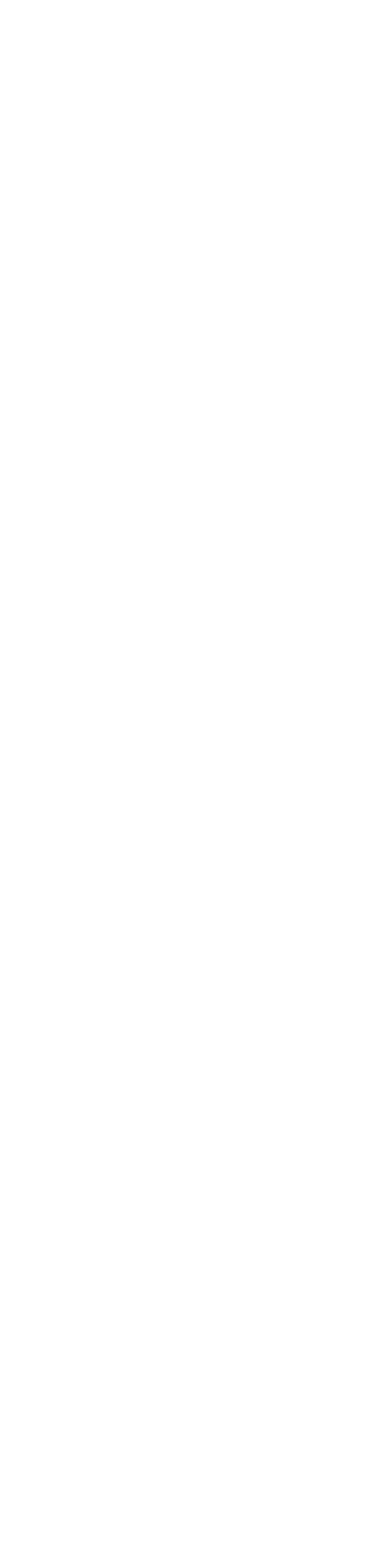
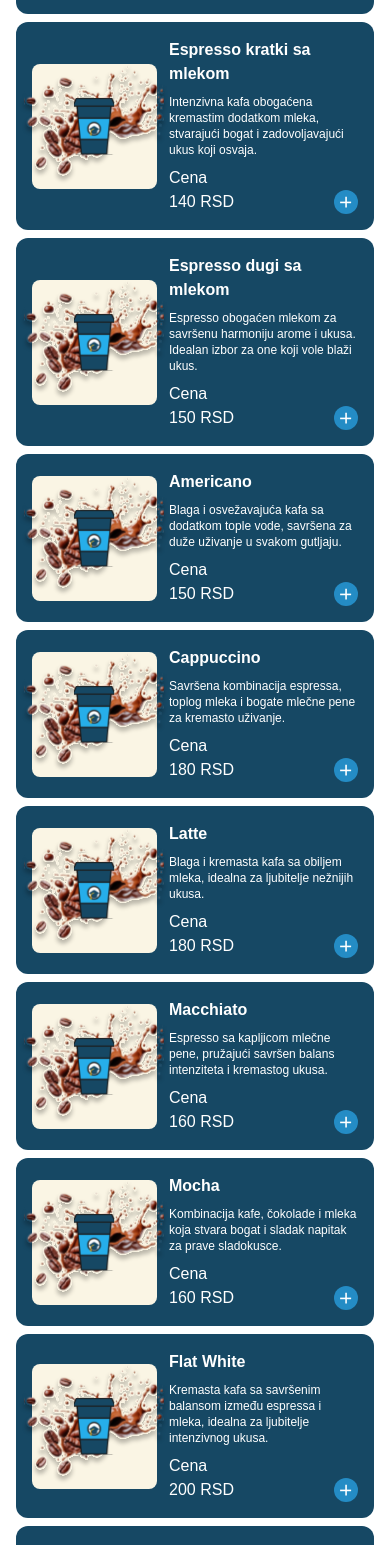
Before and after one commit to MilosIl/CoffeeShop, a React (Vite) app: page / in a window 390 px wide. Shown: the part 436-1981 px from the top of the page. Before the commit the page ends 844 px from the top, so only its background shows below. Built offline with nearby package versions, Linux system fonts and the light colour scheme.

Commit message:
feat: add coffee data and user data, update components for coffee card display

```diff
--- a/src/App.jsx
+++ b/src/App.jsx
@@ -6,8 +6,8 @@ import { Header, Container } from './layout';
 function App() {
   return (
     <BrowserRouter>
+      <Header />
       <Container>
-        <Header />
         <AppRouter />
       </Container>
     </BrowserRouter>
--- a/src/components/CoffeeCard.jsx
+++ b/src/components/CoffeeCard.jsx
@@ -1,28 +1,38 @@
-import { CoffeeImage } from "../components/CoffeeImage";
-import { IconMinus, IconLargeCoffee, IconMediumCoffee, IconSmallCoffee, IconShopCart } from "../assets/icons";
-import { Select, Button } from "../components/ui";
-import { BEAN, MILK } from "../constants";
-import { useState } from "react";
+import { CoffeeImage } from '@/components/';
+import {
+  IconMinus,
+  IconLargeCoffee,
+  IconMediumCoffee,
+  IconSmallCoffee,
+  IconShopCart,
+} from '@/assets/icons';
+import { Select, Button } from '@/components/ui';
+import { BEAN, MILK } from '@/constants';
+import { useState } from 'react';
 
-const CoffeeCard = ({ id, coffee_name, price, text }) => {
+
+const CoffeeCard = ({ id, name, price, description }) => {
   const [isToggled, setIsToggled] = useState(false);
   const [counter, setCounter] = useState(1);
-    const [selectedSize, setSelectedSize] = useState("small");
+  const [selectedSize, setSelectedSize] = useState('small');
   const [selectedBean, setSelectedBean] = useState(BEAN[0]);
   const [selectedMilk, setSelectedMilk] = useState(MILK[0]);
 
-    const handleToggle = () => { setIsToggled(true) };
+  const handleToggle = () => {
+    setIsToggled(true);
+  };
   const increaseCounter = () => setCounter(counter + 1);
   const decreaseCounter = () => {
     if (counter > 1) {
-            setCounter(counter - 1)
+      setCounter(counter - 1);
     } else {
       setCounter(1);
       setIsToggled(false);
     }
-
   };
-    const handleSelect = (size) => { setSelectedSize(size); };
+  const handleSelect = (size) => {
+    setSelectedSize(size);
+  };
   const handleAddToCart = () => {
     let multiplier = 1;
     if (selectedSize === 'medium') multiplier = 1.5;
@@ -32,20 +42,20 @@ const CoffeeCard = ({ id, coffee_name, price, text }) => {
 
     const coffeeOrder = {
       id: `order_${id}`,
-            coffee_name: coffee_name,
+      coffee_name: name,
       price: finalPrice,
       size: selectedSize,
       bean: selectedBean,
       milk: selectedMilk,
       quantity: counter,
-        }
-        console.log("Porudzbina dodata u korpu:", coffeeOrder);
-    }
+    };
+    console.log('Porudzbina dodata u korpu:', coffeeOrder);
+  };
 
   return (
     <>
       {isToggled ? (
-                <div className="bg-dark-blue p-4 rounded-xl w-fit">
+        <div className="bg-dark-blue p-4 rounded-xl max-w-[30rem]">
           <div className="flex items-start gap-3 text-white">
             <div className="bg-light-gray rounded-lg">
               <CoffeeImage />
@@ -55,64 +65,94 @@ const CoffeeCard = ({ id, coffee_name, price, text }) => {
                 <h3 className="text-base">{name}</h3>
                 <span className="text-xs">{price} RSD</span>
               </div>
-                            <p className="font-normal text-xs">
-                                {text}
-                            </p>
+              <p className="font-normal text-xs">{description}</p>
               <div className="flex justify-start items-center gap-3.5">
-                                <button className="cursor-pointer" onClick={() => handleSelect("small")}><IconSmallCoffee fillColor={selectedSize === "small" ? "#000" : "#164864"} /></button>
-                                <button className="cursor-pointer" onClick={() => handleSelect("medium")}><IconMediumCoffee fillColor={selectedSize === "medium" ? "#000" : "#164864"} /></button>
-                                <button className="cursor-pointer" onClick={() => handleSelect("large")}><IconLargeCoffee fillColor={selectedSize === "large" ? "#000" : "#164864"} /></button>
+                <Button
+                  className="cursor-pointer"
+                  onClick={() => handleSelect('small')}
+                >
+                  <IconSmallCoffee
+                    fillColor={selectedSize === 'small' ? '#000' : '#164864'}
+                  />
+                </Button>
+                <Button
+                  className="cursor-pointer"
+                  onClick={() => handleSelect('medium')}
+                >
+                  <IconMediumCoffee
+                    fillColor={selectedSize === 'medium' ? '#000' : '#164864'}
+                  />
+                </Button>
+                <Button
+                  className="cursor-pointer"
+                  onClick={() => handleSelect('large')}
+                >
+                  <IconLargeCoffee
+                    fillColor={selectedSize === 'large' ? '#000' : '#164864'}
+                  />
+                </Button>
               </div>
               <div className="flex items-center gap-3.5">
-                                <Select label="Zrno" options={BEAN} onChange={(e) => setSelectedBean(e.target.value)} />
-                                <Select label="Mleko" options={MILK} onChange={(e) => setSelectedMilk(e.target.value)} />
+                <Select
+                  label="Zrno"
+                  options={BEAN}
+                  onChange={(e) => setSelectedBean(e.target.value)}
+                />
+                <Select
+                  label="Mleko"
+                  options={MILK}
+                  onChange={(e) => setSelectedMilk(e.target.value)}
+                />
               </div>
             </div>
           </div>
           <hr className="my-4.5 w-full text-light-blue" />
           <div className="flex justify-between items-center">
             <div className="flex items-center gap-3">
-
-                            <button className="relative flex justify-center items-center bg-light-blue rounded-full w-6 h-6 cursor-pointer" onClick={decreaseCounter}>
+              <Button
+                className="relative flex justify-center items-center bg-light-blue rounded-full w-6 h-6 cursor-pointer"
+                onClick={decreaseCounter}
+              >
                 <span className="absolute">
                   <IconMinus />
                 </span>
-                            </button>
+              </Button>
               <span className="text-white text-xl">{counter}</span>
-                            <button className="relative flex justify-center items-center bg-light-blue rounded-full w-6 h-6 cursor-pointer" onClick={increaseCounter}>
+              <Button
+                className="relative flex justify-center items-center bg-light-blue rounded-full w-6 h-6 cursor-pointer"
+                onClick={increaseCounter}
+              >
                 <span className="absolute">
                   <IconMinus />
                 </span>
                 <span className="absolute rotate-90">
                   <IconMinus />
                 </span>
-                            </button>
+              </Button>
             </div>
             <Button
               className="bg-gradient-to-b from-light-blue to-dark-blue px-3.5 py-2 rounded-xl font-bold text-xs cursor-pointer"
               icon={<IconShopCart />}
-                            handleClick={handleAddToCart}
+              onClick={handleAddToCart}
             >
               Dodaj u korpu
             </Button>
           </div>
-                </div >
+        </div>
       ) : (
-                <div className="flex items-center gap-3 bg-dark-blue p-4 rounded-xl max-w-fit text-white">
+        <div className="flex items-center gap-3 bg-dark-blue p-4 rounded-xl max-w-[30em] text-white">
           <div className="bg-light-gray rounded-lg">
             <CoffeeImage />
           </div>
           <div className="flex flex-col gap-2">
             <h3 className="font-semibold text-base">{name}</h3>
-                        <p className="font-normal text-xs">
-                            {text}
-                        </p>
+            <p className="font-normal text-xs">{description}</p>
             <div className="flex justify-between items-end">
               <div className="flex flex-col">
                 <span>Cena</span>
                 <span>{price} RSD</span>
               </div>
-                            <button
+              <Button
                 className="relative flex justify-center items-center bg-light-blue rounded-full w-6 h-6 cursor-pointer"
                 onClick={handleToggle}
               >
@@ -122,7 +162,7 @@ const CoffeeCard = ({ id, coffee_name, price, text }) => {
                 <span className="absolute rotate-90">
                   <IconMinus />
                 </span>
-                            </button>
+              </Button>
             </div>
           </div>
         </div>
--- a/src/components/index.js
+++ b/src/components/index.js
@@ -1,2 +1,3 @@
 export * from './ui';
 export * from './CoffeeImage';
+export * from './CoffeeCard';
--- a/src/components/ui/Button.jsx
+++ b/src/components/ui/Button.jsx
@@ -1,7 +1,7 @@
-const Button = ({ children, handleClick, className, icon }) => {
+const Button = ({ children, onClick, className, icon }) => {
   return (
     <button
-      onClick={handleClick}
+      onClick={onClick}
       className={`${className} ${icon ? 'flex gap-3 items-center justify-center' : ''}  text-white`}
     >
       <span>{icon}</span>
--- /dev/null
+++ b/src/data/coffee_data.json
@@ -0,0 +1,68 @@
+[
+  {
+    "id": "kafa_1",
+    "name": "Espresso kratki",
+    "description": "Svojom bogatom aromom i punim ukusom, ova mala ali moćna kafica čini savršen početak dana.",
+    "price": 120
+  },
+  {
+    "id": "kafa_2",
+    "name": "Espresso dugi",
+    "description": "Produžena verzija espressa, sa malo više vode, što rezultira blažom notom i produženim uživanjem u kafi.",
+    "price": 130
+  },
+  {
+    "id": "kafa_3",
+    "name": "Espresso kratki sa mlekom",
+    "description": "Intenzivna kafa obogaćena kremastim dodatkom mleka, stvarajući bogat i zadovoljavajući ukus koji osvaja.",
+    "price": 140
+  },
+  {
+    "id": "kafa_4",
+    "name": "Espresso dugi sa mlekom",
+    "description": "Espresso obogaćen mlekom za savršenu harmoniju arome i ukusa. Idealan izbor za one koji vole blaži ukus.",
+    "price": 150
+  },
+  {
+    "id": "kafa_5",
+    "name": "Americano",
+    "description": "Blaga i osvežavajuća kafa sa dodatkom tople vode, savršena za duže uživanje u svakom gutljaju.",
+    "price": 150
+  },
+  {
+    "id": "kafa_6",
+    "name": "Cappuccino",
+    "description": "Savršena kombinacija espressa, toplog mleka i bogate mlečne pene za kremasto uživanje.",
+    "price": 180
+  },
+  {
+    "id": "kafa_7",
+    "name": "Latte",
+    "description": "Blaga i kremasta kafa sa obiljem mleka, idealna za ljubitelje nežnijih ukusa.",
+    "price": 180
+  },
+  {
+    "id": "kafa_8",
+    "name": "Macchiato",
+    "description": "Espresso sa kapljicom mlečne pene, pružajući savršen balans intenziteta i kremastog ukusa.",
+    "price": 160
+  },
+  {
+    "id": "kafa_9",
+    "name": "Mocha",
+    "description": "Kombinacija kafe, čokolade i mleka koja stvara bogat i sladak napitak za prave sladokusce.",
+    "price": 160
+  },
+  {
+    "id": "kafa_10",
+    "name": "Flat White",
+    "description": "Kremasta kafa sa savršenim balansom između espressa i mleka, idealna za ljubitelje intenzivnog ukusa.",
+    "price": 200
+  },
+  {
+    "id": "kafa_11",
+    "name": "Ice Coffee",
+    "description": "Osvežavajuća hladna kafa koja kombinuje bogat ukus espressa sa ledom i mlekom.",
+    "price": 200
+  }
+]
--- /dev/null
+++ b/src/data/orders_data.json
@@ -0,0 +1,163 @@
+[
+  {
+    "id": "order_1",
+    "user_id": 1,
+    "coffee_list": [
+      {
+        "coffee_id": "kafa_1",
+        "coffee_name": "Espresso kratki",
+        "size": "small",
+        "milk": "none",
+        "bean": "none",
+        "quantity": 2,
+        "price": 120
+      },
+      {
+        "coffee_id": "kafa_5",
+        "coffee_name": "Americano",
+        "size": "large",
+        "milk": "none",
+        "bean": "none",
+        "quantity": 1,
+        "price": 150
+      },
+      {
+        "coffee_id": "kafa_6",
+        "coffee_name": "Cappuccino",
+        "size": "medium",
+        "milk": "none",
+        "bean": "none",
+        "quantity": 1,
+        "price": 160
+      },
+      {
+        "coffee_id": "kafa_11",
+        "coffee_name": "Ice Coffee",
+        "size": "small",
+        "milk": "none",
+        "bean": "none",
+        "quantity": 1,
+        "price": 200
+      }
+    ],
+    "status": "completed"
+  },
+  {
+    "id": "order_2",
+    "user_id": 1,
+    "coffee_list": [
+      {
+        "coffee_id": "kafa_2",
+        "coffee_name": "Espresso dugi",
+        "size": "large",
+        "milk": "none",
+        "bean": "none",
+        "quantity": 1,
+        "price": 130
+      },
+      {
+        "coffee_id": "kafa_3",
+        "coffee_name": "Espresso kratki sa mlekom",
+        "size": "medium",
+        "milk": "none",
+        "bean": "none",
+        "quantity": 1,
+        "price": 140
+      },
+      {
+        "coffee_id": "kafa_4",
+        "coffee_name": "Espresso dugi sa mlekom",
+        "size": "small",
+        "milk": "none",
+        "bean": "none",
+        "quantity": 2,
+        "price": 150
+      }
+    ],
+    "status": "completed"
+  },
+  {
+    "id": "order_3",
+    "user_id": 1,
+    "coffee_list": [
+      {
+        "coffee_id": "kafa_7",
+        "coffee_name": "Latte",
+        "size": "large",
+        "milk": "none",
+        "bean": "none",
+        "quantity": 1,
+        "price": 170
+      },
+      {
+        "coffee_id": "kafa_8",
+        "coffee_name": "Macchiato",
+        "size": "medium",
+        "milk": "none",
+        "bean": "none",
+        "quantity": 1,
+        "price": 160
+      }
+    ],
+    "status": "completed"
+  },
+  {
+    "id": "order_4",
+    "user_id": 2,
+    "coffee_list": [
+      {
+        "coffee_id": "kafa_10",
+        "coffee_name": "Flat White",
+        "size": "small",
+        "milk": "none",
+        "bean": "none",
+        "quantity": 2,
+        "price": 170
+      }
+    ],
+    "status": "completed"
+  },
+  {
+    "id": "order_5",
+    "user_id": 2,
+    "coffee_list": [
+      {
+        "coffee_id": "kafa_1",
+        "coffee_name": "Espresso kratki",
+        "size": "small",
+        "milk": "none",
+        "bean": "none",
+        "quantity": 2,
+        "price": 120
+      },
+      {
+        "coffee_id": "kafa_5",
+        "coffee_name": "Americano",
+        "size": "large",
+        "milk": "none",
+        "bean": "none",
+        "quantity": 5,
+        "price": 150
+      },
+      {
+        "coffee_id": "kafa_6",
+        "coffee_name": "Cappuccino",
+        "size": "medium",
+        "milk": "none",
+        "bean": "none",
+        "quantity": 2,
+        "price": 160
+      },
+      {
+        "coffee_id": "kafa_9",
+        "coffee_name": "Mocha",
+        "size": "small",
+        "milk": "none",
+        "bean": "none",
+        "quantity": 1,
+        "price": 180
+      }
+    ],
+    "status": "completed"
+  }
+]
--- a/src/layout/Container.jsx
+++ b/src/layout/Container.jsx
@@ -1,6 +1,6 @@
 const Container = ({ children, className }) => {
   return (
-    <div className={`font-montserrat container ${className} mx-auto`}>
+    <div className={`font-montserrat container ${className} mx-auto px-4`}>
       {children}
     </div>
   );
--- a/src/pages/HomePage/HomePage.jsx
+++ b/src/pages/HomePage/HomePage.jsx
@@ -1,11 +1,21 @@
-import { CoffeeCard } from '../../components/CoffeeCard';
+import { CoffeeCard } from '@/components';
+import COFFEE_DATA from '@/data/coffee_data.json';
 
 const HomePage = () => {
+  console.log(COFFEE_DATA);
   return (
-    <div>
-      <h1>Home Page</h1>
-      <CoffeeCard id="1" coffee_name="Espresso kratki" price="150" text="Svojom bogatom aromom i punim ukusom, ova mala ali moćna kafica čini savršen početak dana." />
-
+    <div className="flex md:flex-row flex-col md:flex-wrap gap-2">
+      {COFFEE_DATA.map((coffee) => {
+        return (
+          <CoffeeCard
+            key={coffee.id}
+            id={coffee.id}
+            name={coffee.name}
+            price={coffee.price}
+            description={coffee.description}
+          />
+        );
+      })}
     </div>
   );
 };
```
Also changed, not shown: src/data/users_data.json (added, +30 -0 lines), vite.config.js (+9 -5 lines). Lines whose indentation alone changed are shown as unchanged.
